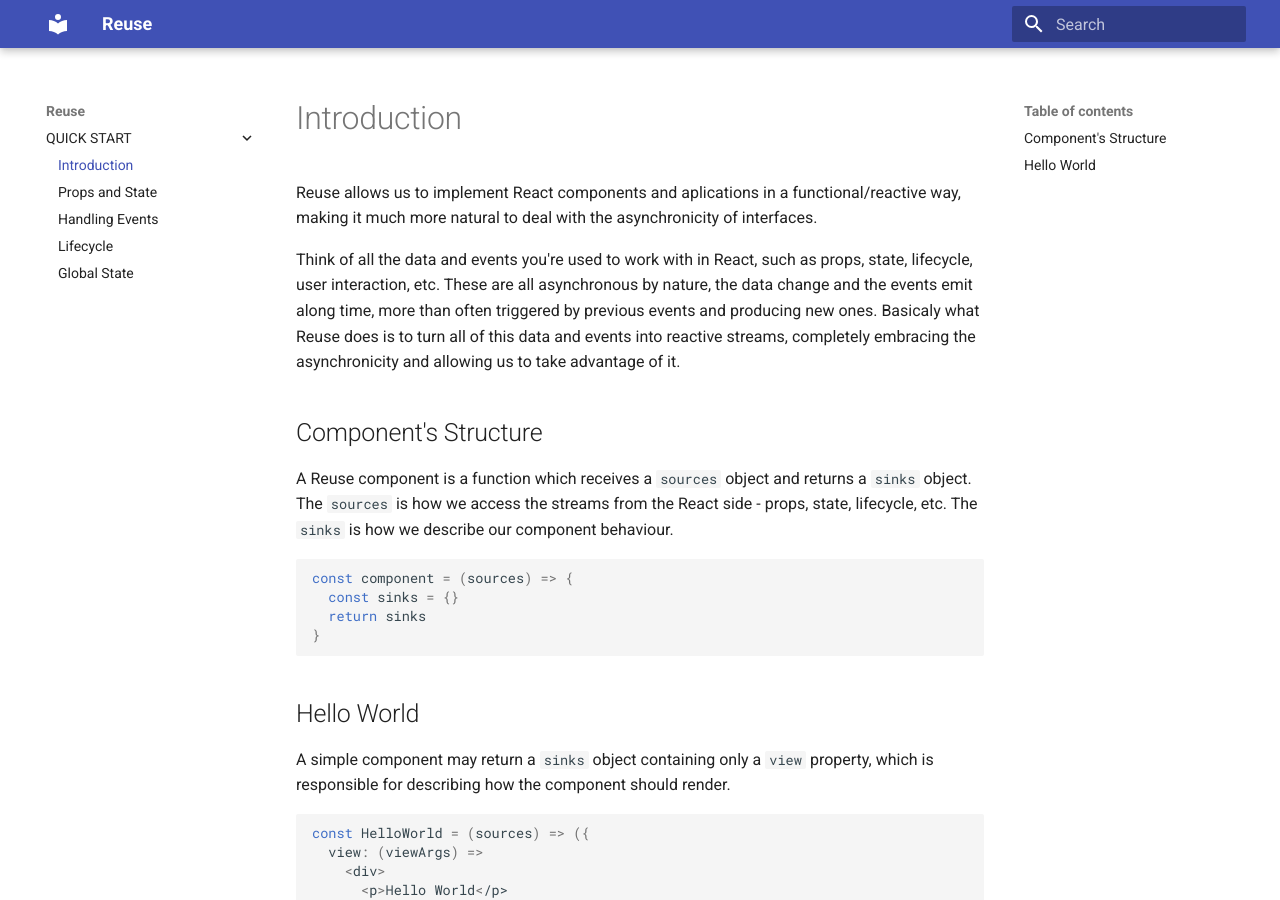
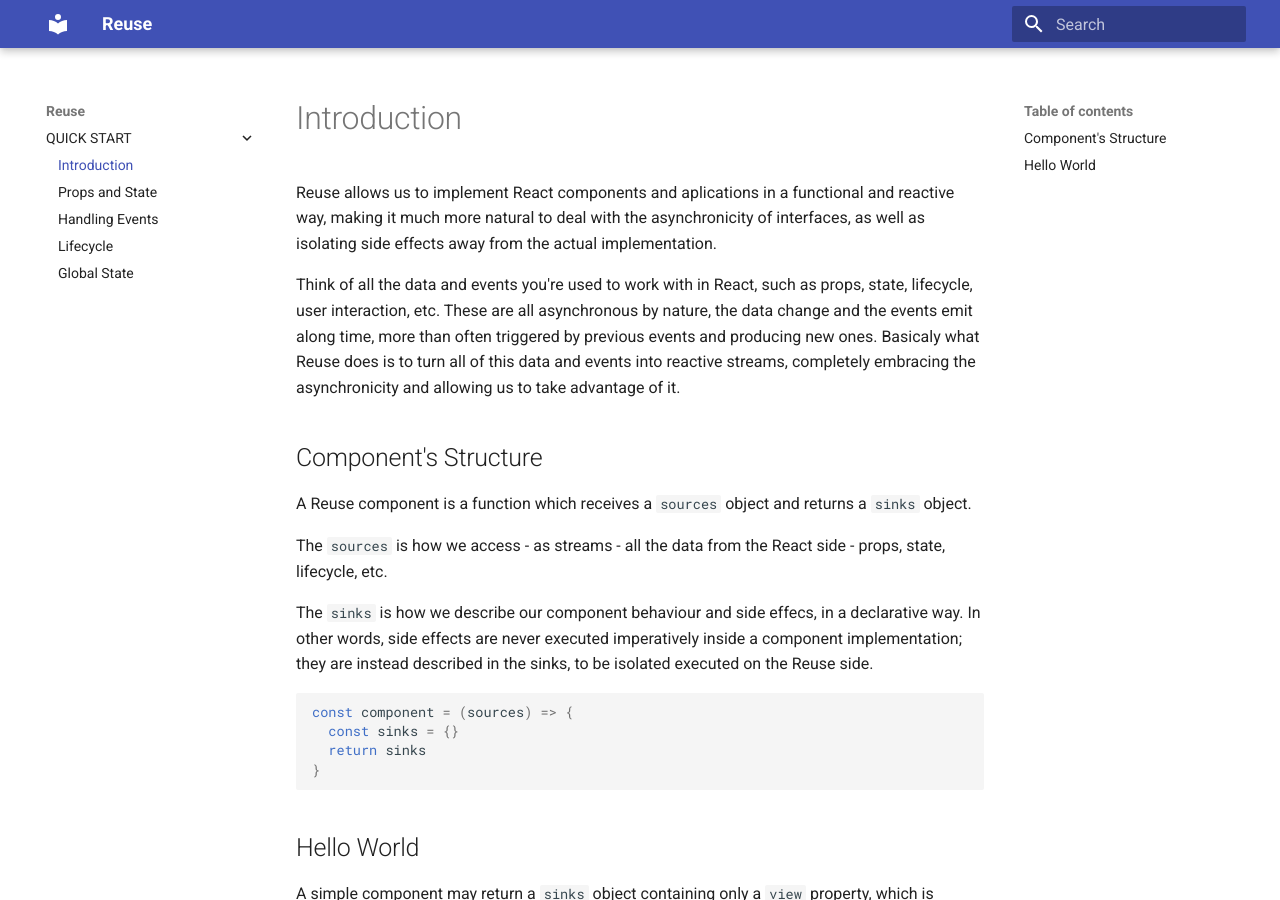
Before and after one commit to italonascimento/lemni, an MkDocs documentation site: the page built from docs/docs/index.md, in a window 1280 px wide and 900 px high. Built offline with MkDocs 1.6.1 and Material for MkDocs 9.7.7, drawn with Linux system fonts in a browser that asks for light colours; old or Windows-style settings are respelled for this version of MkDocs.

Commit message:
docs: explain isolation of side effects on introduction

````diff
--- a/docs/docs/index.md
+++ b/docs/docs/index.md
@@ -1,12 +1,16 @@
 # Introduction
 
-Reuse allows us to implement React components and aplications in a functional/reactive way, making it much more natural to deal with the asynchronicity of interfaces.
+Reuse allows us to implement React components and aplications in a functional and reactive way, making it much more natural to deal with the asynchronicity of interfaces, as well as isolating side effects away from the actual implementation.
 
 Think of all the data and events you're used to work with in React, such as props, state, lifecycle, user interaction, etc. These are all asynchronous by nature, the data change and the events emit along time, more than often triggered by previous events and producing new ones. Basicaly what Reuse does is to turn all of this data and events into reactive streams, completely embracing the asynchronicity and allowing us to take advantage of it.
 
 ## Component's Structure
 
-A Reuse component is a function which receives a `sources` object and returns a `sinks` object. The `sources` is how we access the streams from the React side - props, state, lifecycle, etc. The `sinks` is how we describe our component behaviour.
+A Reuse component is a function which receives a `sources` object and returns a `sinks` object.
+
+The `sources` is how we access - as streams - all the data from the React side - props, state, lifecycle, etc.
+
+The `sinks` is how we describe our component behaviour and side effecs, in a declarative way. In other words, side effects are never executed imperatively inside a component implementation; they are instead described in the sinks, to be isolated executed on the Reuse side.
 
 ```typescript
 const component = (sources) => {
````
